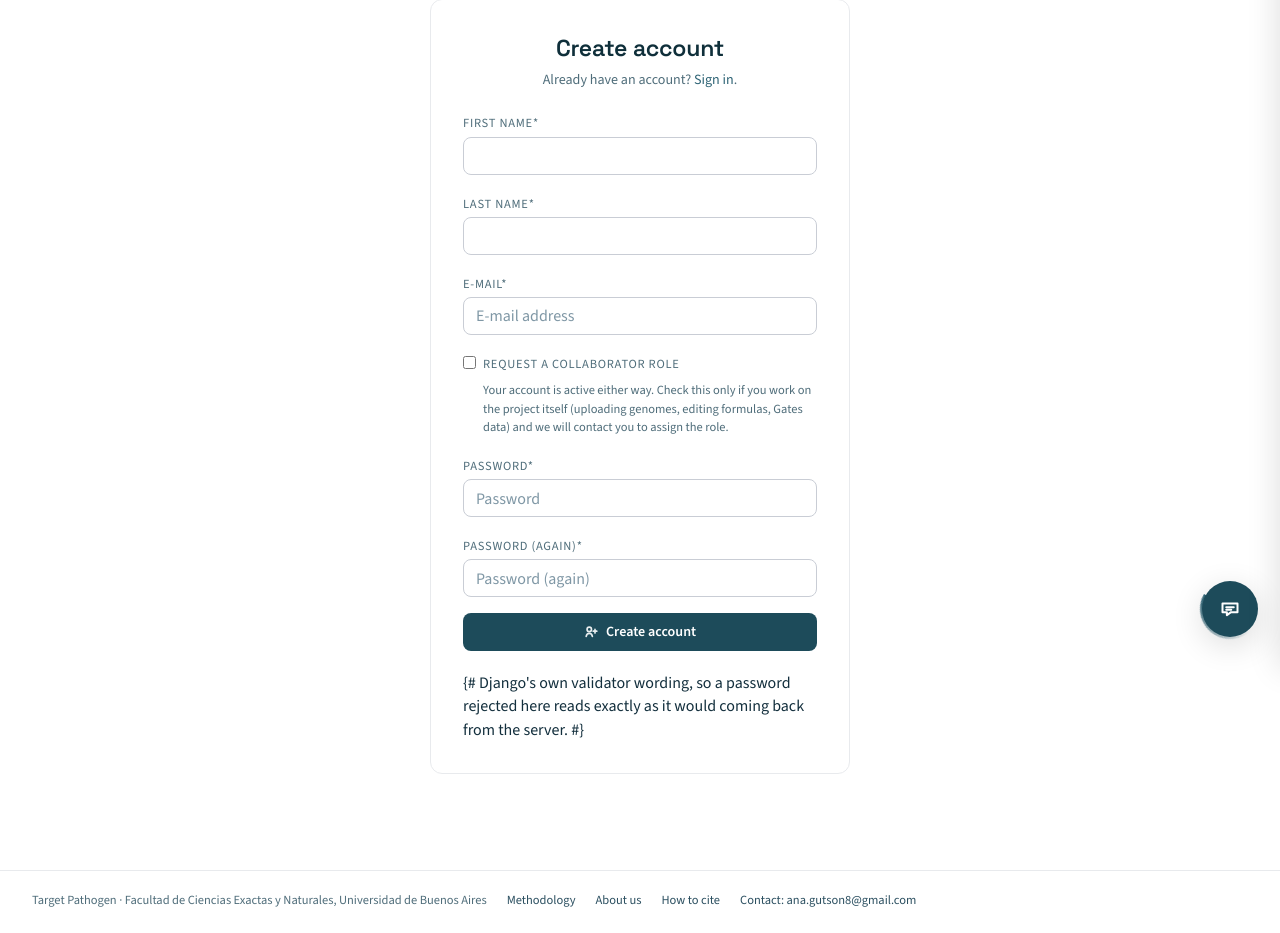
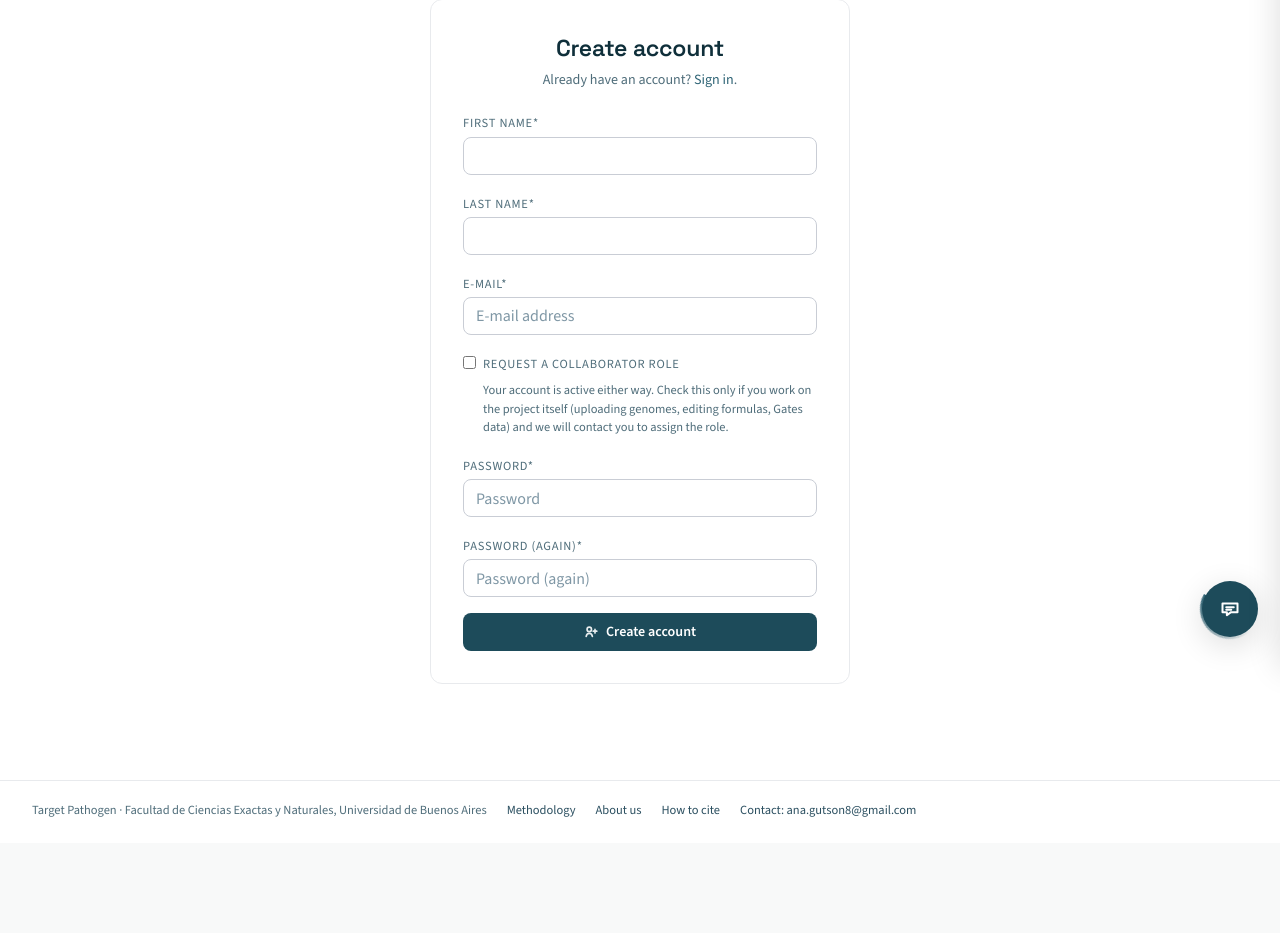
Before and after one commit to sndg-arg/targetpathogenweb, a Django app: template tpweb/templates/account/signup.html in a window 1280 px wide. Shown: the part 141-1074 px from the top of the page. After the commit the page ends 958 px from the top, so only its background shows below. Run offline with Django 4.2, Linux system fonts and the light colour scheme; the template is opened without the code that fills it: values that come from a table or form of the project are taken from there, others are empty; the visitor is signed in with stand-in values (Sample User, id 1); data comes from the database, SQL or seed files in the repository; parts of the project's set-up code (start-up, migrations or seed data) failed here and were passed over; some libraries are stand-ins or nearby versions.

Commit message:
Close two comments Django was printing onto the page
{# #} is single-line only: spread over three, Django stops treating it as a
comment and prints it. One was sitting above the institution field, the other
above the signup page's script. Both are {% comment %} blocks now.

Co-Authored-By: Claude Opus 5 <noreply@anthropic.com>

```diff
--- a/tpweb/templates/account/signup.html
+++ b/tpweb/templates/account/signup.html
@@ -24,8 +24,8 @@
         </div>
     </form>
 
-    {# Django's own validator wording, so a password rejected here reads
-       exactly as it would coming back from the server. #}
+    {% comment %}Django's own validator wording, so a password rejected here reads
+    exactly as it would coming back from the server.{% endcomment %}
     <script>
         window.TPW_SIGNUP_I18N = {
             tooShort: "{% trans 'This password is too short. It must contain at least 8 characters.' %}",
--- a/tpweb/templates/components/request_access_form.html
+++ b/tpweb/templates/components/request_access_form.html
@@ -9,9 +9,9 @@ since a field sitting open next to the button reads as something left unfinished
     {% csrf_token %}
     <input type="hidden" name="next" value="{{ request.get_full_path }}">
     <div class="tp-ui-field" data-request-access-field>
-        {# The asterisk marks it required the same way every other form on the
-           site does; a line of help under it only pushed the button out of
-           line with the field. #}
+        {% comment %}The asterisk marks it required the same way every other form on
+        the site does; a line of help under it only pushed the button out of line
+        with the field.{% endcomment %}
         <label class="tp-ui-field-label" for="request-access-institution">{% trans "Institution" %}<span class="asteriskField">*</span></label>
         <input class="form-control" type="text" id="request-access-institution"
                name="institution" maxlength="255" required autocomplete="organization"
```
